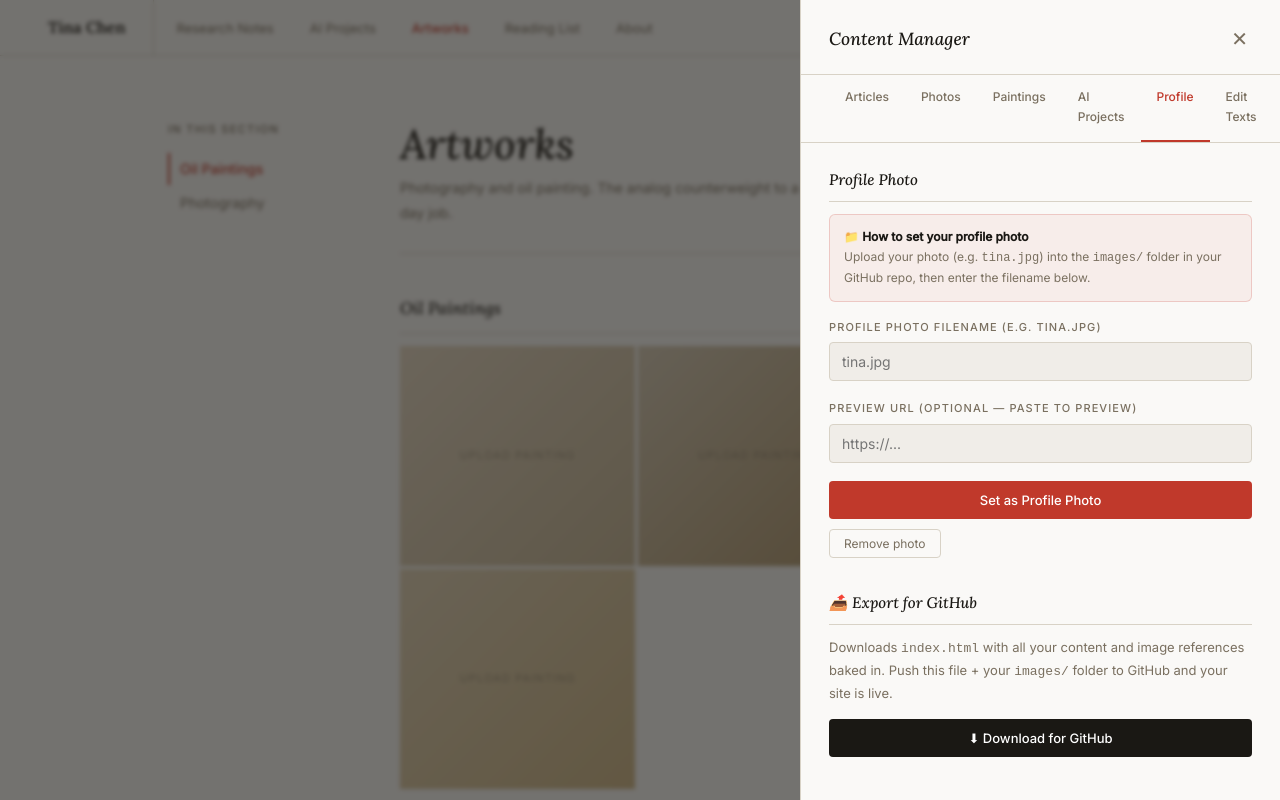
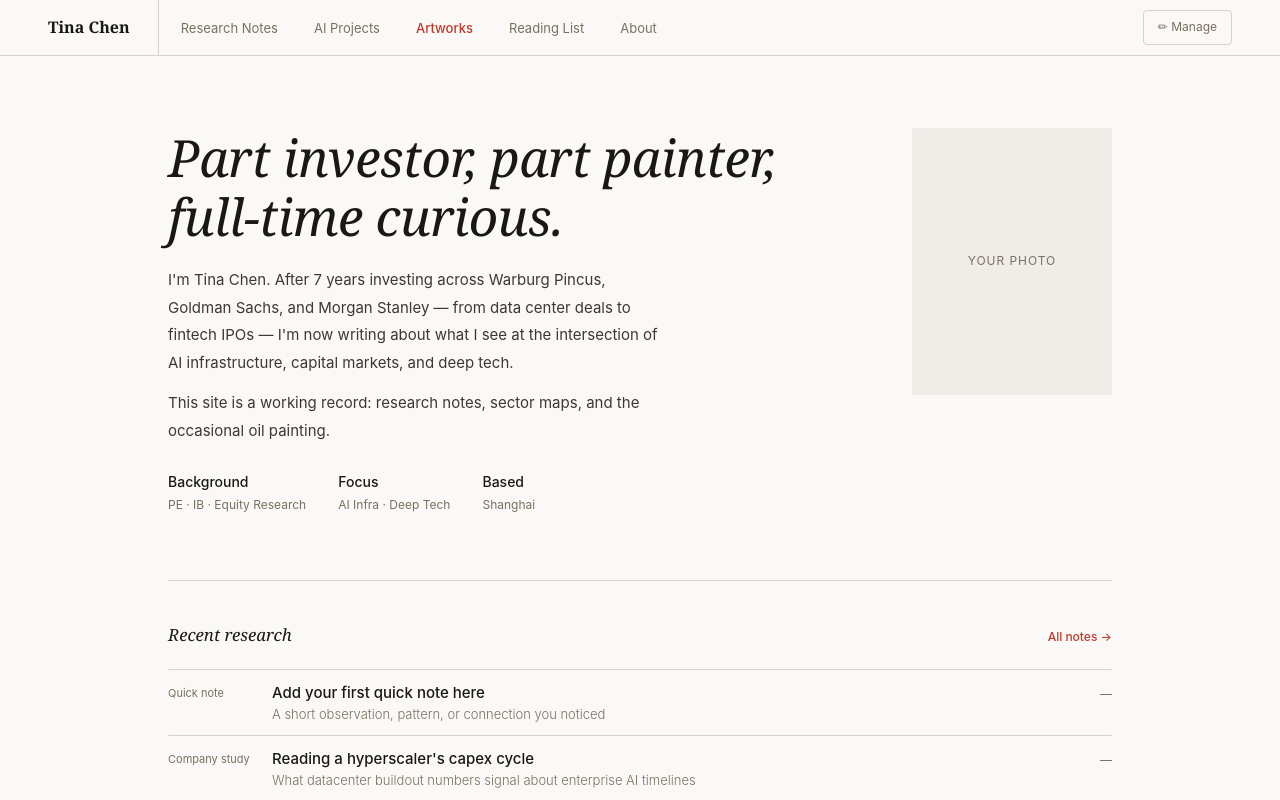
Before and after one commit to tinacq2025-coder/Tina.github.io, a plain HTML site: page index.html in a window 1280 px wide. Shown: the top 800 px of the page. Drawn offline with Linux system fonts and the light colour scheme.

Commit message:
Add files via upload

```diff
--- a/index.html
+++ b/index.html
@@ -3,9 +3,7 @@
 <base href="/Tina.github.io/">
 <meta name="viewport" content="width=device-width, initial-scale=1.0">
 <title>Tina Chen</title>
-<link rel="preconnect" href="https://fonts.googleapis.com">
-<link rel="preconnect" href="https://fonts.gstatic.com" crossorigin="">
-<link href="https://fonts.googleapis.com/css2?family=Lora:ital,wght@0,400;0,500;0,600;1,400;1,500;1,600&amp;family=Inter:wght@300;400;500&amp;display=swap" rel="stylesheet">
+
 <style>
   :root {
     --bg:    #faf9f7;
@@ -14,8 +12,8 @@
     --muted: #7a7060;
     --accent:#c0392b;
     --rule:  #d8d2c6;
-    --serif: "Lora", Georgia, serif;
-    --sans:  "Inter", system-ui, sans-serif;
+    --serif: Georgia, "Times New Roman", serif;
+    --sans: -apple-system, BlinkMacSystemFont, "Segoe UI", system-ui, sans-serif;
   }
   *, *::before, *::after { box-sizing: border-box; margin: 0; padding: 0; }
   html { scroll-behavior: smooth; }
@@ -475,7 +473,7 @@
 </div>
 
 <!-- =================== ADMIN PANEL =================== -->
-<div class="admin-overlay open" id="adminOverlay" onclick="handleOverlayClick(event)">
+<div class="admin-overlay" id="adminOverlay" onclick="handleOverlayClick(event)">
   <div class="admin-panel" id="adminPanel">
     <div class="admin-header">
       <h2>Content Manager</h2>
@@ -755,7 +753,7 @@
 </header>
 
 <!-- HOME -->
-<div class="page" id="page-home">
+<div class="page active" id="page-home">
   <div class="home-outer">
     <div class="home-hero">
       <div class="home-hero-text">
@@ -918,7 +916,7 @@
 </div>
 
 <!-- ART -->
-<div class="page active" id="page-art">
+<div class="page" id="page-art">
   <div class="outer">
     <div class="two-col">
       <div class="sidebar">
```
